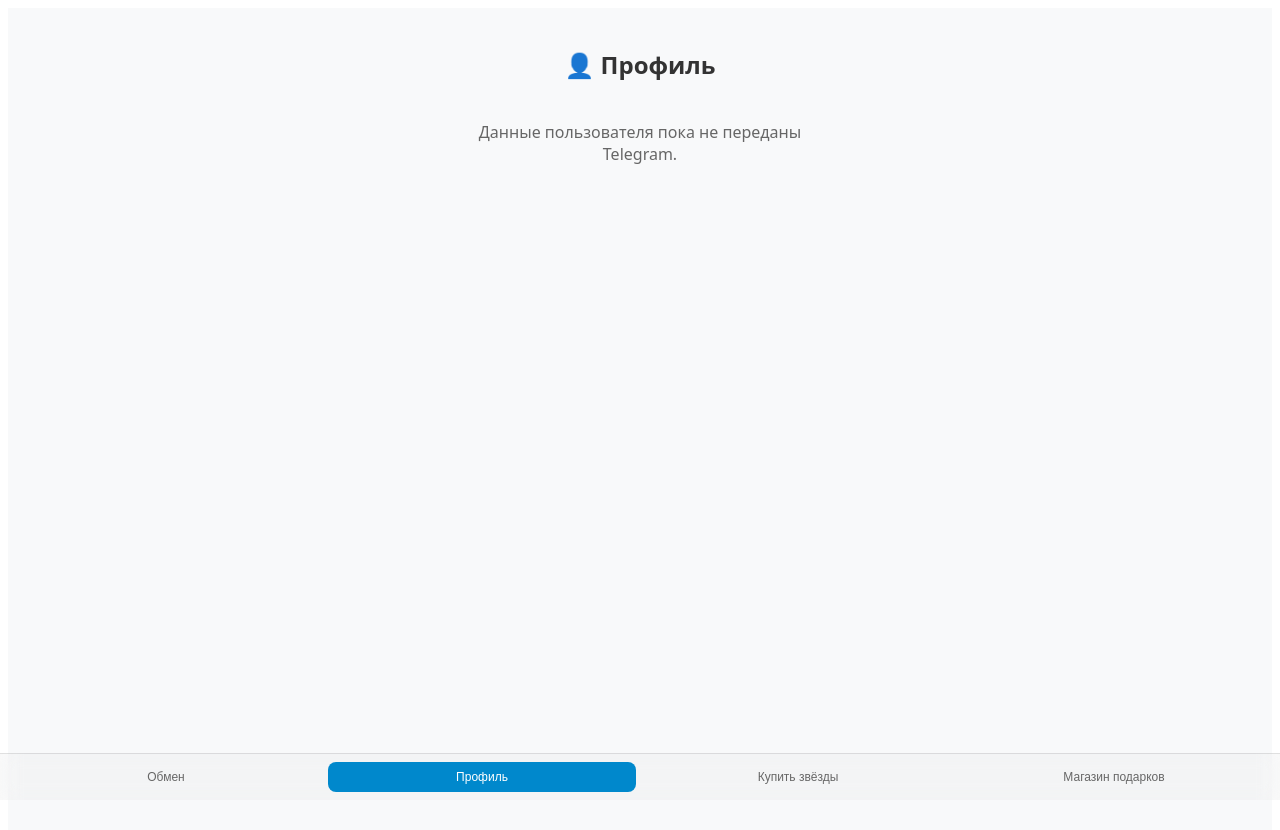
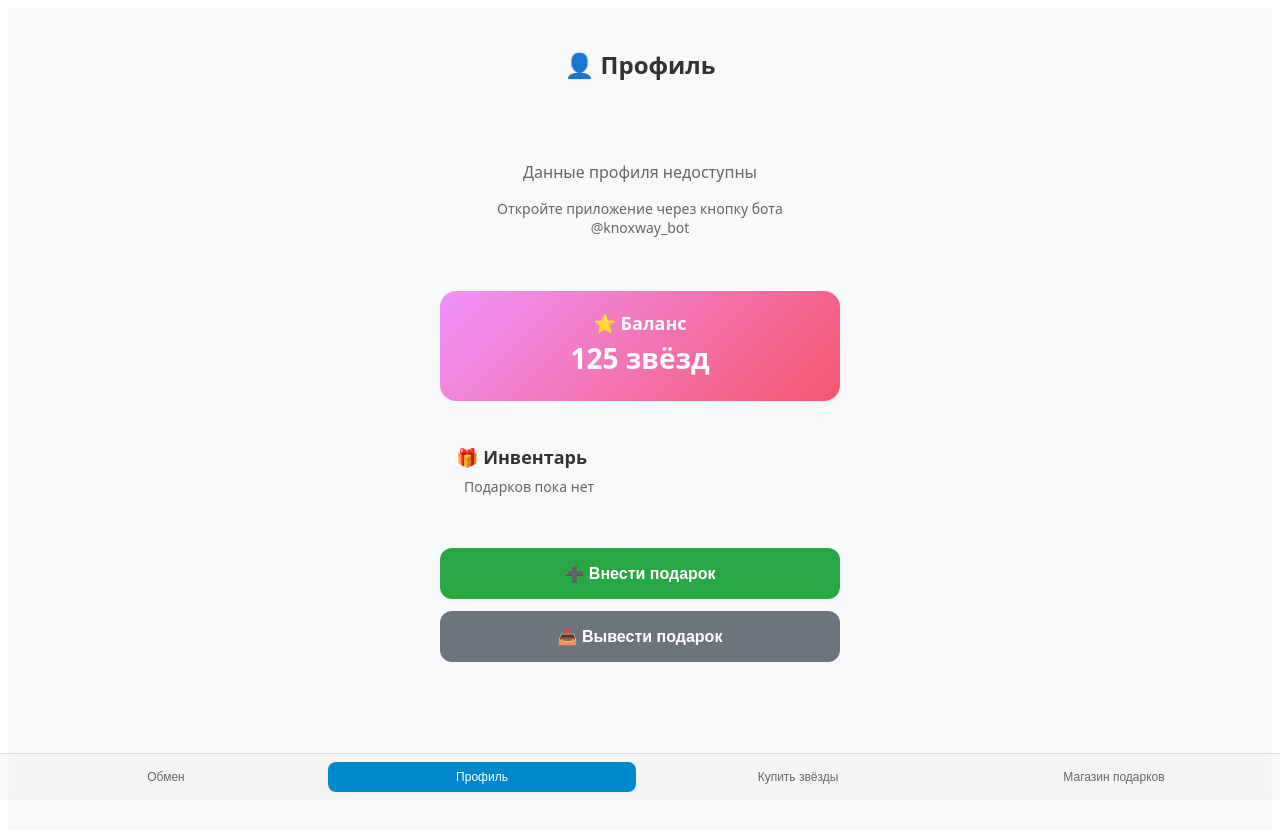
Before and after one commit to bupsibye/Knoxway_frontend, a React (Vite) app: page / in a window 1280 px wide. Both pictures are taken after a click on the button "Профиль". Shown: the top 830 px of the page. Built offline with nearby package versions, Linux system fonts and the light colour scheme.

Commit message:
Update ProfilePage.tsx

```diff
--- a/src/pages/ProfilePage.tsx
+++ b/src/pages/ProfilePage.tsx
@@ -2,19 +2,24 @@ import React from 'react';
 import { useTelegram } from '../hooks/useTelegram';
 
 export const ProfilePage: React.FC = () => {
-  const { user } = useTelegram();
+  const { tg, user } = useTelegram();
 
   const avatarUrl = user?.username
     ? `https://t.me/i/userpic/320/${user.username}.jpg`
     : null;
 
+  const handleAddGiftClick = () => {
+    const botUrl = 'https://t.me/knoxway_bot?start=add_gift';
+    window.open(botUrl, '_blank');
+  };
+
   return (
     <div style={{ padding: 20, maxWidth: 400, margin: '0 auto' }}>
       <h2 style={{ textAlign: 'center', color: '#333', marginBottom: 24 }}>👤 Профиль</h2>
 
-      {user && (
-        <div style={{ textAlign: 'center' }}>
-          {avatarUrl && (
+      {user ? (
+        <div style={{ textAlign: 'center', marginBottom: 32 }}>
+          {avatarUrl ? (
             <img
               src={avatarUrl}
               alt="Аватар"
@@ -24,36 +29,112 @@ export const ProfilePage: React.FC = () => {
                 borderRadius: '50%',
                 border: '3px solid #007bff',
                 marginBottom: 16,
-                objectFit: 'cover',
+                objectFit: 'cover'
+              }}
+              onError={(e) => {
+                (e.target as HTMLImageElement).style.display = 'none';
               }}
             />
+          ) : (
+            <div style={{
+              width: 96,
+              height: 96,
+              borderRadius: '50%',
+              background: 'linear-gradient(135deg, #667eea 0%, #764ba2 100%)',
+              display: 'flex',
+              alignItems: 'center',
+              justifyContent: 'center',
+              marginBottom: 16,
+              fontSize: 36,
+              color: 'white'
+            }}>
+              {user.first_name?.[0]?.toUpperCase() || 'U'}
+            </div>
           )}
 
           <h3 style={{ margin: 8, fontSize: 20, color: '#333' }}>
             @{user.username || 'без username'}
           </h3>
 
-          <p
-            style={{
+          <p style={{
             color: '#666',
             fontSize: 16,
             background: '#f8f9fa',
             padding: '8px 16px',
             borderRadius: 20,
             display: 'inline-block',
-              marginBottom: 24,
-            }}
-          >
+            marginBottom: 24
+          }}>
             ID: <strong>{user.id}</strong>
+          </p>
+        </div>
+      ) : (
+        <div style={{ textAlign: 'center', padding: 40, color: '#666' }}>
+          <p>Данные профиля недоступны</p>
+          <p style={{ fontSize: 14, marginTop: 8 }}>
+            Откройте приложение через кнопку бота @knoxway_bot
           </p>
         </div>
       )}
 
-      {!user && (
-        <p style={{ textAlign: 'center', color: '#666', marginTop: 40 }}>
-          Данные пользователя пока не переданы Telegram.
+      <div style={{
+        background: 'linear-gradient(135deg, #f093fb 0%, #f5576c 100%)',
+        padding: '20px 16px',
+        borderRadius: 16,
+        color: 'white',
+        textAlign: 'center',
+        marginBottom: 24
+      }}>
+        <h4 style={{ margin: 0, fontSize: 18 }}>⭐ Баланс</h4>
+        <p style={{ margin: 4, fontSize: 28, fontWeight: 'bold' }}>125 звёзд</p>
+      </div>
+
+      <div style={{
+        background: '#f8f9fa',
+        padding: '20px 16px',
+        borderRadius: 16,
+        marginBottom: 24
+      }}>
+        <h4 style={{ margin: 0, fontSize: 18, color: '#333' }}>🎁 Инвентарь</h4>
+        <p style={{ margin: 8, color: '#666', fontSize: 14 }}>
+          Подарков пока нет
         </p>
-      )}
+      </div>
+
+      <div>
+        <button
+          style={{
+            width: '100%',
+            padding: '16px 20px',
+            background: '#28a745',
+            color: 'white',
+            border: 'none',
+            borderRadius: 12,
+            fontSize: 16,
+            fontWeight: '600',
+            marginBottom: 12,
+            cursor: 'pointer'
+          }}
+          onClick={handleAddGiftClick}
+        >
+          ➕ Внести подарок
+        </button>
+        <button
+          style={{
+            width: '100%',
+            padding: '16px 20px',
+            background: '#6c757d',
+            color: 'white',
+            border: 'none',
+            borderRadius: 12,
+            fontSize: 16,
+            fontWeight: '600',
+            cursor: 'pointer'
+          }}
+        >
+          📤 Вывести подарок
+        </button>
+      </div>
     </div>
   );
 };
```
Lines whose indentation alone changed are shown as unchanged.
